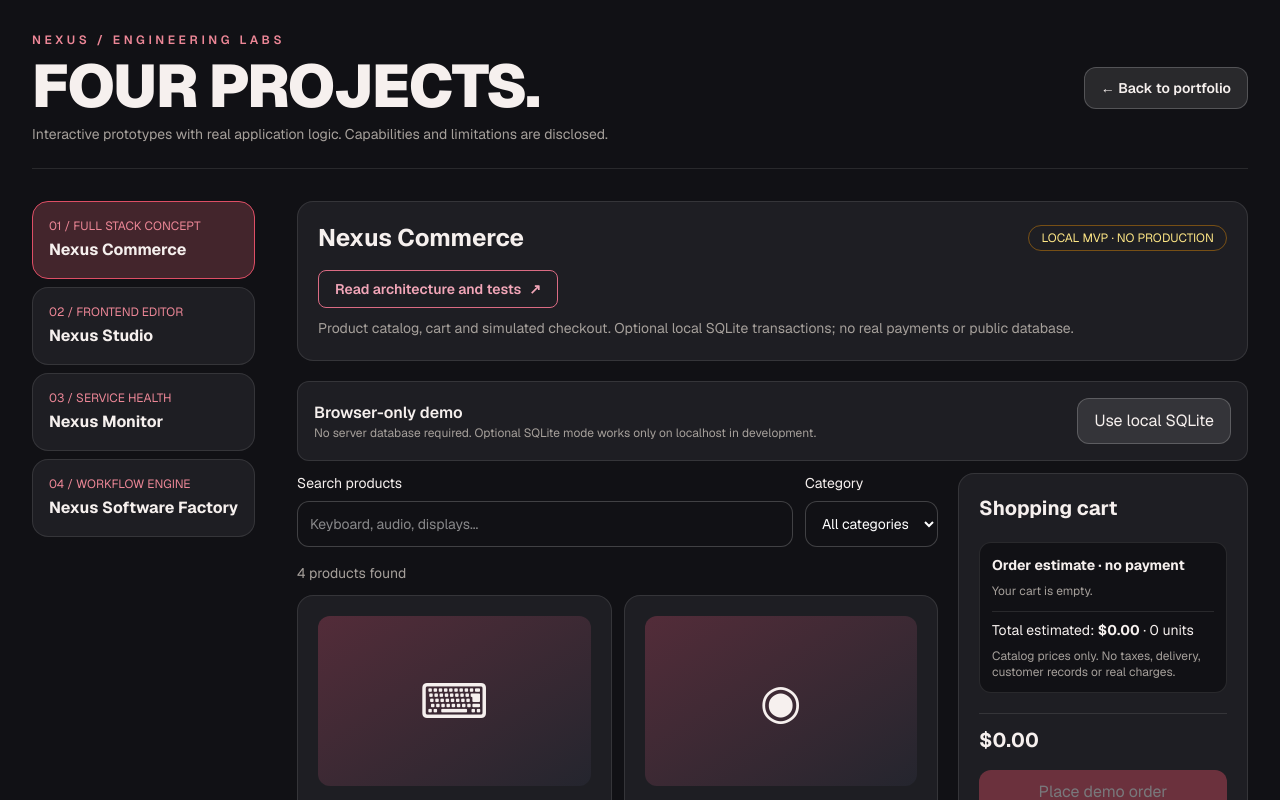
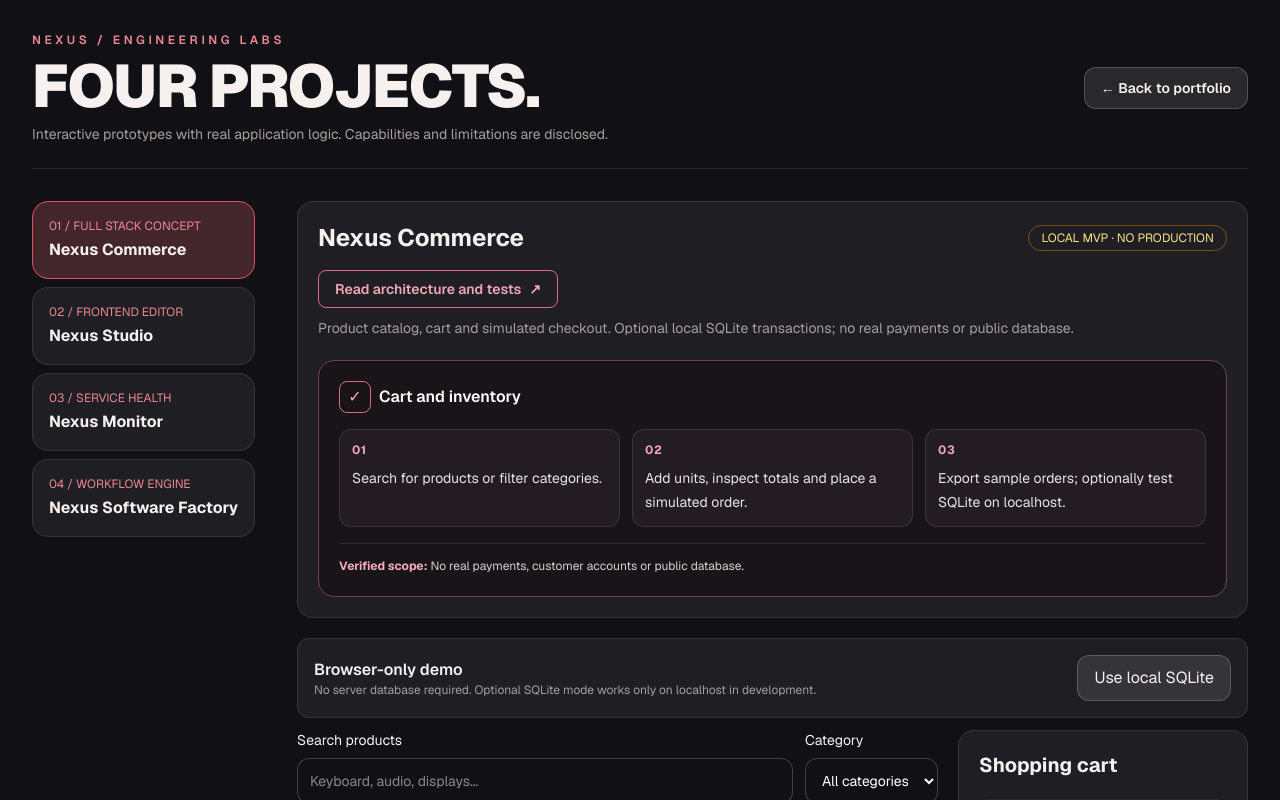
Before and after one commit to Dleteo/Nexus-AI, a Next.js app: page /en/labs in a window 1280 px wide. Shown: the top 800 px of the page. Built offline with nearby package versions, Linux system fonts and the light colour scheme; a web font is replaced by a local one.

Commit message:
feat(ux): show localized guided steps on each lab's active panel

```diff
--- a/components/labs/LabsWorkspace.tsx
+++ b/components/labs/LabsWorkspace.tsx
@@ -3,6 +3,7 @@
 import { useEffect, useRef, useState } from "react";
 import Link from "next/link";
 import FactoryExecutionStatus from "./FactoryExecutionStatus";
+import LabQuickStart from "./LabQuickStart";
 import {summarizeCart,auditStudioBlocks,summarizeSampleWindow,summarizeFactoryBoard} from "../../lib/labs-insights.mjs";
 import {setCartQuantity,parseStudioDocument,summarizeManualIncidents,filterFactoryJobs} from "../../lib/labs-demo-tools.mjs";
 import {commerceLedgerCsv,studioDocumentJson,monitorSamplesCsv,factoryAuditMarkdown} from "../../lib/labs-exports.mjs";
@@ -398,7 +399,7 @@ export default function LabsWorkspace({language="es"}:{language?:SiteLanguage})
         </nav>
         <div id="nexus-active-lab" role="region" aria-label="Active engineering lab" className="min-w-0 space-y-5">
           <div className={card}><div className="flex flex-wrap items-center justify-between gap-2"><h2 className="text-2xl font-bold">{projects.find(p=>p.id===active)?.name}</h2><span className="rounded-full border border-amber-500/40 px-3 py-1 text-xs text-amber-200">LOCAL MVP · NO PRODUCTION</span></div><Link href={"/projects/"+labStudySlugs[active]+"?lang="+language} className="mt-4 inline-flex items-center rounded-lg border border-[#db6b83] px-4 py-2 text-sm font-semibold text-[#f2a6b8] hover:border-[#f1adbc] hover:text-white focus-visible:outline-2 focus-visible:outline-white">{({es:"Leer arquitectura y pruebas",en:"Read architecture and tests",de:"Architektur und Tests",fr:"Architecture et tests",pt:"Arquitetura e testes"} as const)[language]} <span className="ml-2" aria-hidden="true">↗</span></Link>
-            <p className="mt-2 text-sm leading-6 text-stone-400">{active==="commerce"?"Product catalog, cart and simulated checkout. Optional local SQLite transactions; no real payments or public database.":active==="studio"?"Build a landing page, edit text, reorder elements and export safe static HTML.":active==="monitor"?"Checks the health endpoint of this application only. No arbitrary external targets or background polling.":"Rule-based task planning and human-review workflow. No AI inference, repository edits or automatic code execution."}</p>
+            <p className="mt-2 text-sm leading-6 text-stone-400">{active==="commerce"?"Product catalog, cart and simulated checkout. Optional local SQLite transactions; no real payments or public database.":active==="studio"?"Build a landing page, edit text, reorder elements and export safe static HTML.":active==="monitor"?"Checks the health endpoint of this application only. No arbitrary external targets or background polling.":"Rule-based task planning and human-review workflow. No AI inference, repository edits or automatic code execution."}</p><LabQuickStart language={language} lab={active}/>
           </div>
           {notice&&<p role="status" className="rounded-lg border border-white/15 bg-white/5 p-3 text-sm">{notice}</p>}
           {active==="commerce"&&<div className="space-y-3"><div className="flex flex-wrap items-center justify-between gap-3 rounded-xl border border-white/10 bg-[#1e1e23] p-4"><div><p className="font-semibold">{sqliteMode?"SQLite backend: active on this computer":"Browser-only demo"}</p><p className="text-xs text-stone-400">{sqliteMode?"Real server-side transactions, local disk persistence. Never enabled in production.":"No server database required. Optional SQLite mode works only on localhost in development."}</p></div>{sqliteMode?<button className={btn} disabled={sqliteBusy} onClick={disableSqlite}>Use browser demo</button>:<button className={btn} disabled={sqliteBusy} onClick={enableSqlite}>{sqliteBusy?"Connecting…":"Use local SQLite"}</button>}</div><div className="grid gap-5 xl:grid-cols-[1fr_290px]">
```
